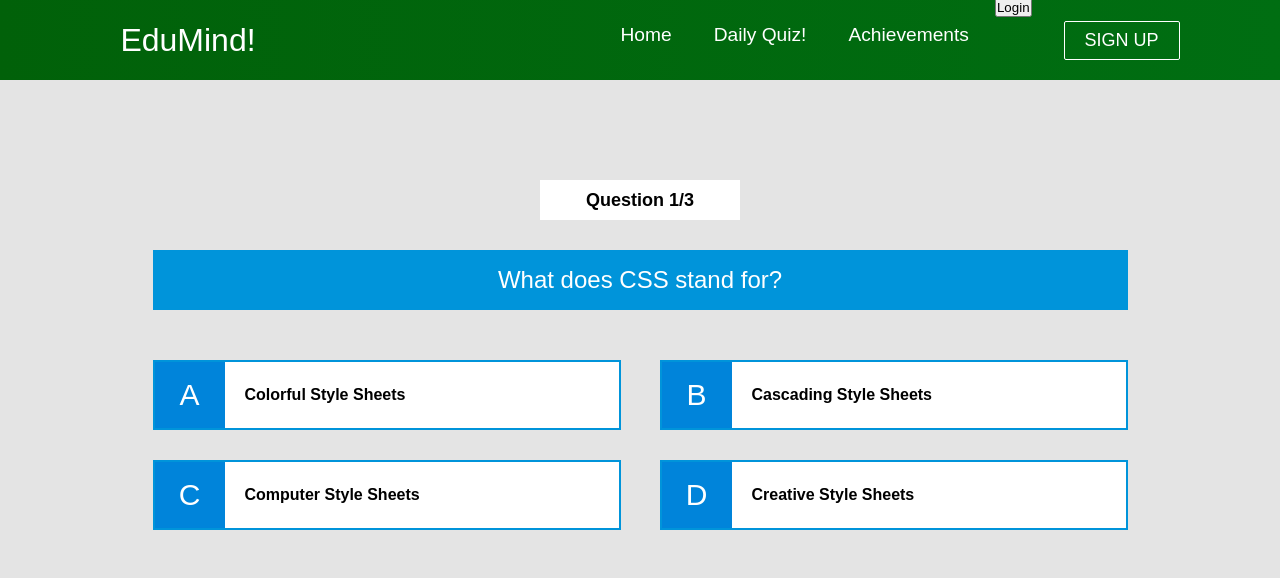
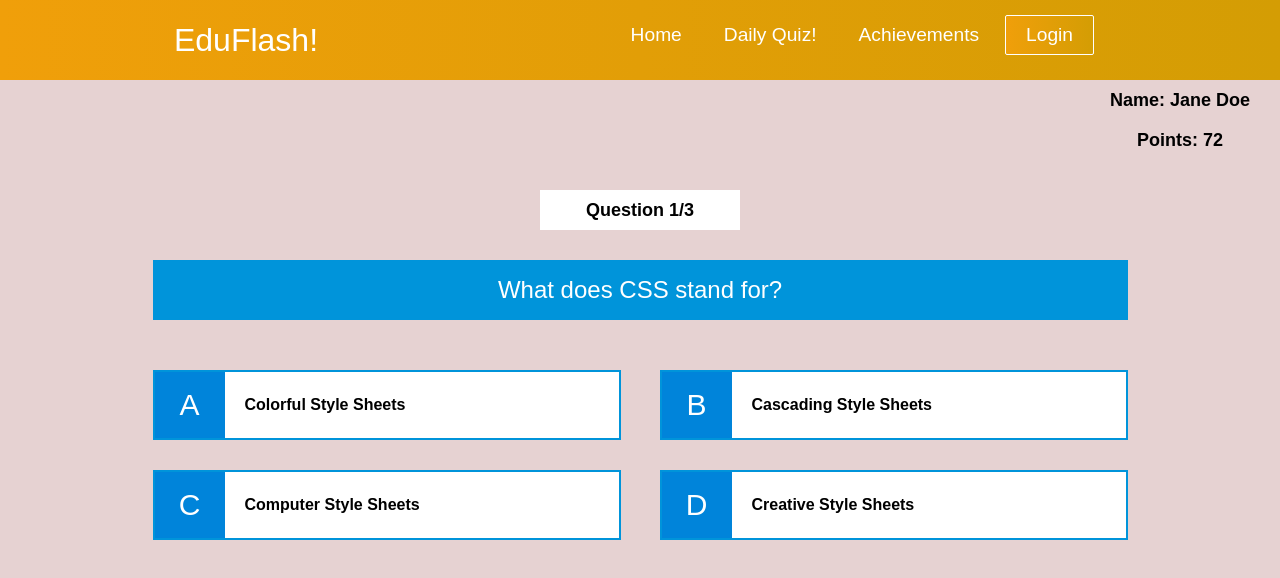
Before and after one commit to bmarks7/EduFlash, a React (Create React App) app in the folder frontend/: page /Quizzes in a window 1280 px wide. Shown: the top 578 px of the page. Built offline with nearby package versions, Linux system fonts and the light colour scheme.

Commit message:
Changes to formatting and styling

```diff
--- a/frontend/package.json
+++ b/frontend/package.json
@@ -7,6 +7,7 @@
     "@testing-library/jest-dom": "^5.16.4",
     "@testing-library/react": "^13.2.0",
     "@testing-library/user-event": "^13.5.0",
+    "axios": "^0.27.2",
     "react": "^18.1.0",
     "react-dom": "^18.1.0",
     "react-json-pretty": "^2.2.0",
--- a/frontend/src/App.js
+++ b/frontend/src/App.js
@@ -2,20 +2,61 @@ import React from 'react';
 import Navbar from './components/Navbar';
 import Quizzes from './components/Quizzes';
 import {BrowserRouter as Router, Routes, Route } from 'react-router-dom';
+//import Home from './components/pages/Home';
+
 import './App.css';
-import {useAuth0} from '@auth0/auth0-react';
+//import axios from 'axios';
+
+//////////////////hard code the points into a div into the top right corner
+//////////////////
+///////////////// Brandon: get student's name and student's points
+//////////////////           and then display it (under login/logout buttons)
 
 function App() {
-  const {isLoading, isAuthenticated} = useAuth0()
 
-  if (isLoading) return <div>Loading...</div>
+  //let payload = { userName: firstName, userPoints: points };
+  //let res = axios.put('localhost:3000/points', payload );
+
+  //const student_id = await axios.get('localhost:3000/Student/', { params: { id: student_id } });
+
+  // { axios.get('localhost:3000/Student/{student_id}').then(student_id => {
+  //   id = student_id
+  // });
+  // }
 
   return (
     <>
       <Router>
         <Navbar />
+
+          <div className="score" style={{marginLeft: "auto", marginRight: 0, background: "none", marginBottom: "0px"}}>Name: Jane Doe</div>
+          <div className="score" style={{marginLeft: "auto", marginRight: 0, background: "none", marginTop: "0px"}}>Points: 72</div>
           <Routes>
-          <Route path='/Quizzes'  component={Quizzes}/>
+            {/* <Route exact path='/' component={Home} /> */}
+            <Route path='/Quizzes' component={Quizzes} />
+
+            {/* const config = {
+              method: 'get',
+              url: 'http://webcode.me'
+            } */}
+
+
+            {/* everything after localhost:3000 is the route
+            /post
+             */}
+
+
+
+
+            {/*
+            sample:
+
+            axios.get('http://webcode.me').then(resp => {
+              console.log(resp.data);
+            }); */}
+
+
+
             {/* <Route path='/' exact component={Home} />
             <Route path='/Quizzes' component={Quizzes} />
             <Route path='/Achievements' component={Achievements} />
--- a/frontend/src/components/LoginButton.js
+++ b/frontend/src/components/LoginButton.js
@@ -1,13 +1,14 @@
 import React from 'react'
 import {useAuth0} from '@auth0/auth0-react'
+import { Button } from './Button';
 import './Navbar.css';
 
 export default function LoginButton() {
     const {loginWithRedirect, isAuthenticated} = useAuth0()
-
   return (
       !isAuthenticated && (
-        <button onClick={() => loginWithRedirect()}>Login</button>
+
+        <button className='navbar-login' onClick={() => loginWithRedirect()}>Login</button>
       )
   )
 }
--- a/frontend/src/components/LogoutButton.js
+++ b/frontend/src/components/LogoutButton.js
@@ -1,11 +1,12 @@
 import React from 'react'
 import {useAuth0} from '@auth0/auth0-react'
+import './Navbar.css';
 
 export default function LogoutButton() {
     const {logout, isAuthenticated} = useAuth0()
   return (
     isAuthenticated && (
-        <button onClick={() => logout()}>Log Out</button>
+        <button className='navbar-login' onClick={() => logout()}>Log Out</button>
     )
   )
 }
--- a/frontend/src/components/Navbar.css
+++ b/frontend/src/components/Navbar.css
@@ -1,5 +1,5 @@
 .navbar {
-  background: linear-gradient(90deg, rgb(1, 97, 9) 0%, rgb(0, 110, 18) 100%);
+  background: linear-gradient(90deg, rgb(240, 159, 10) 0%, rgb(212, 157, 4) 100%);
   height: 80px;
   display: flex;
   justify-content: center;
@@ -27,6 +27,36 @@
   font-size: 2rem;
   display: flex;
   align-items: center;
+}
+
+.navbar-login {
+  background: linear-gradient(90deg, rgb(240, 159, 10) 0%, rgb(212, 157, 4) 100%);
+
+  display: flex;
+  justify-content: center;
+  align-items: center;
+  font-size: 1.2rem;
+  position: sticky;
+  top: 15px;
+  z-index: 999;
+  max-width: 1500px;
+
+  padding: 8px 20px;
+  border-radius: 2px;
+  outline: none;
+  border: none;
+  cursor: pointer;
+
+  background-color: var(--primary);
+  color: #242424;
+  border: 1px solid var(--primary);
+
+  background-color: transparent;
+  color: #fff;
+  padding: 8px 20px;
+  border: 1px solid var(--primary);
+  transition: all 0.3s ease-out;
+
 }
 
 .fa-typo3 {
--- a/frontend/src/components/Navbar.js
+++ b/frontend/src/components/Navbar.js
@@ -35,7 +35,7 @@ function Navbar() {
       <nav className='navbar'>
         <div className='navbar-container'>
           <Link to='/' className='navbar-logo' onClick={closeMobileMenu}>
-            EduMind!
+            EduFlash!
             <i class='fab fa-typo3' />
           </Link>
           <div className='menu-icon' onClick={handleClick}>
@@ -64,19 +64,18 @@ function Navbar() {
               </Link> */}
             {/* </li> */}
 
-            <li className='nav-item'>
+            <li>
               <LoginButton className='nav-links-mobile' buttonStyle='btn--outline' />
             </li>
 
             <li>
-              <LogoutButton />
+              <LogoutButton className='nav-links-mobile' buttonStyle='btn--outline' />
             </li>
 
             <li>
               <Profile />
             </li>
           </ul>
-          {button && <Button buttonStyle='btn--outline'>SIGN UP</Button>}
         </div>
       </nav>
     </>
--- a/frontend/src/components/Quiz.css
+++ b/frontend/src/components/Quiz.css
@@ -2,7 +2,7 @@
 .quiz {
   width: 975px;
   margin: 0 auto;
-  margin-top: 100px;
+  margin-top: 10px;
   align-items: center;
 }
 
--- a/frontend/src/components/Quiz.js
+++ b/frontend/src/components/Quiz.js
@@ -2,12 +2,14 @@ import { useContext } from "react";
 import Question from "./Question";
 import { QuizContext } from "../contexts/quiz";
 import "./Quiz.css";
+import { Auth0Context } from "@auth0/auth0-react";
 
 const Quiz = () => {
   const [quizState, dispatch] = useContext(QuizContext);
 
   return (
     <div className="quiz">
+
       {quizState.showResults && (
         <div className="results">
           <div className="congratulations">Congratulations!</div>
@@ -26,6 +28,7 @@ const Quiz = () => {
         </div>
       )}
       {!quizState.showResults && (
+
         <div>
           <div className="score">
             Question {quizState.currentQuestionIndex + 1}/
--- a/frontend/src/index.css
+++ b/frontend/src/index.css
@@ -1,5 +1,5 @@
 body {
-  background-color: #e4e4e4;
+  background-color: #e6d2d2;
 }
 
 div {
```
Also changed, not shown: 1 other file (tests, documents, lock files or other folders). Lines whose indentation alone changed are shown as unchanged.
